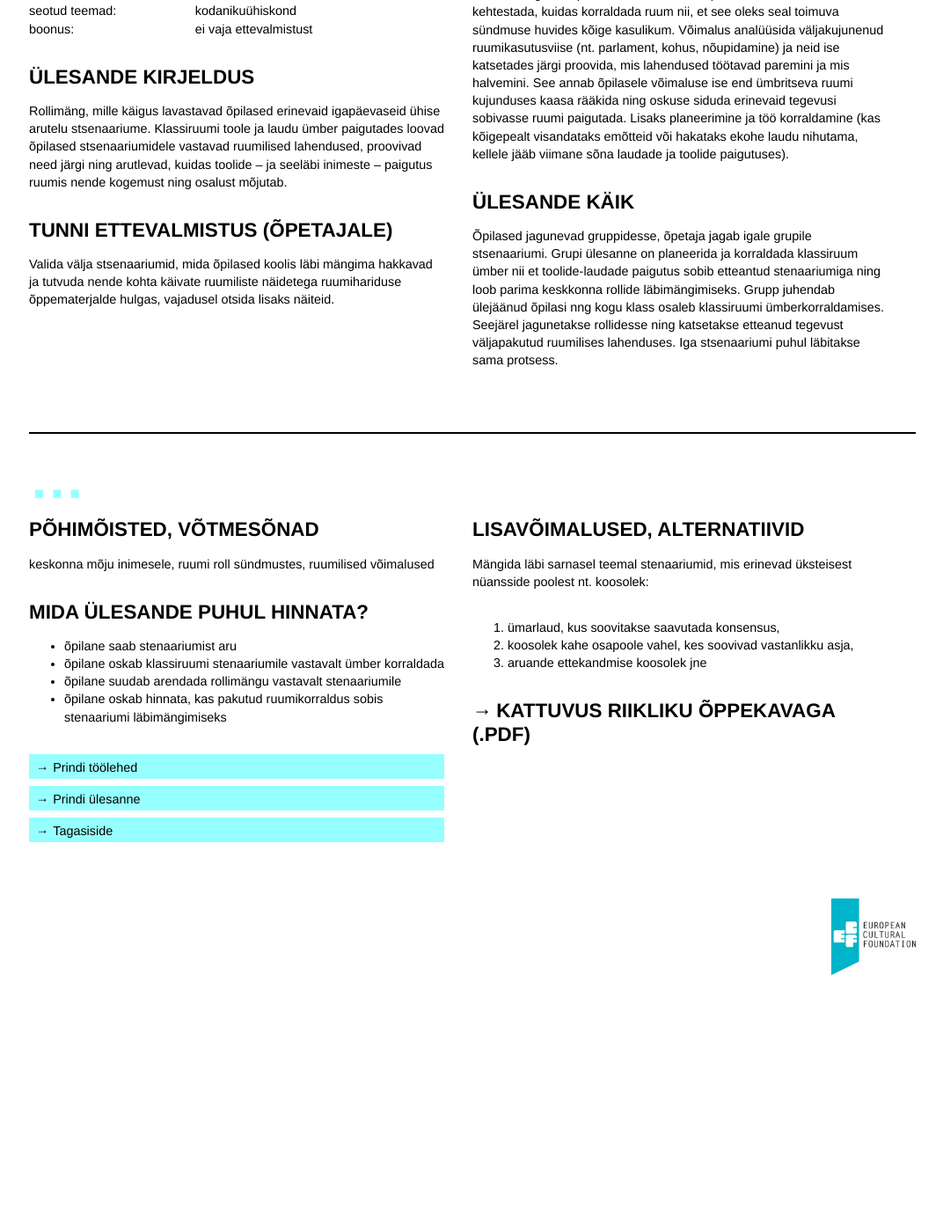
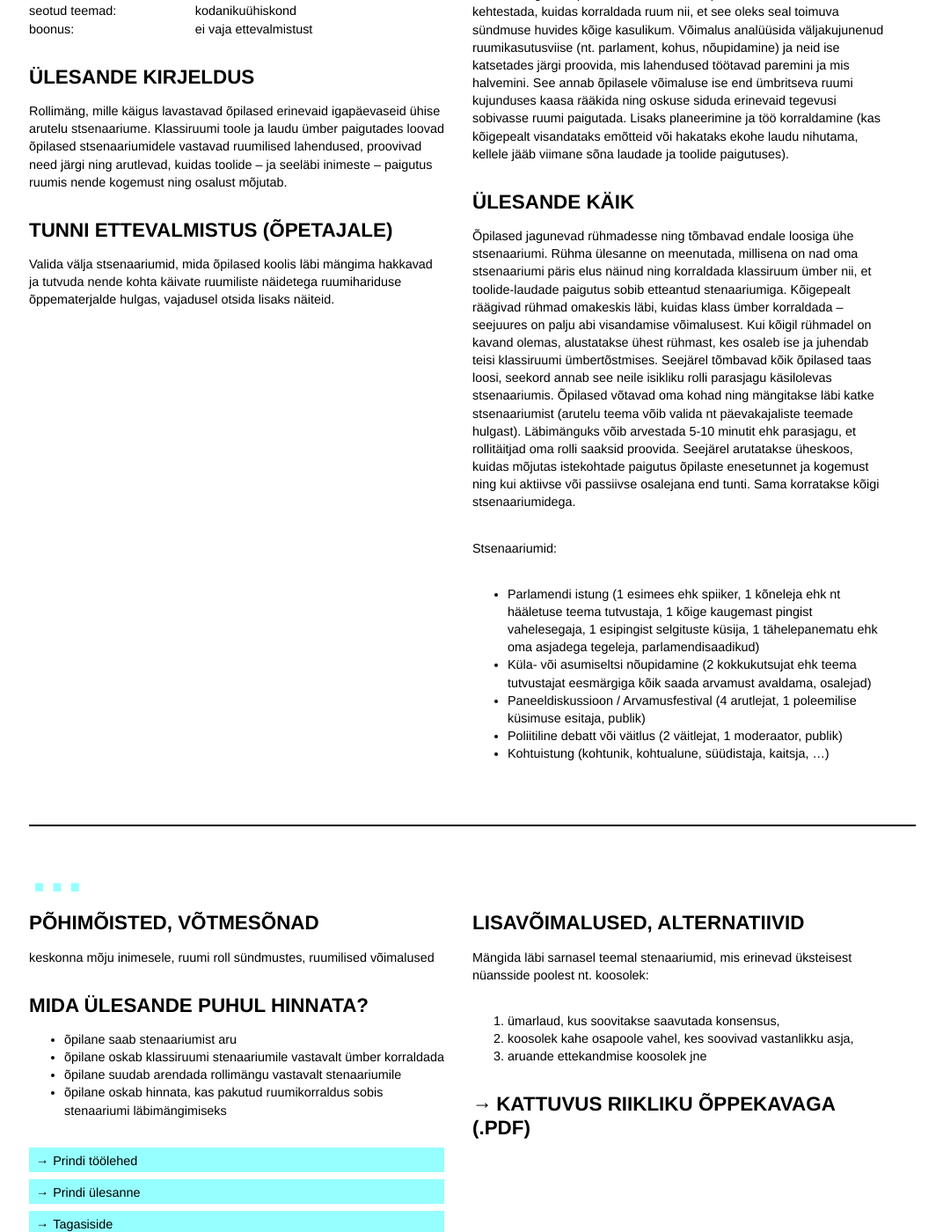
Before and after one commit to ruumiharidus/ruumiharidus.github.io, a Jekyll site: the page built from _posts/2015-12-04-istung.md, in a window 1280 px wide and 1400 px high, scrolled down 1034 px. Shown: the whole window at 88% size, without its empty margins (103-1175 px from the left). Built offline with Jekyll 4.4.1, drawn with Linux system fonts in a browser that asks for light colours; nearby versions of some CDN libraries; before the commit the page ends 2243 px from its top, so only the background shows below that.

Commit message:
Updated 2015-12-04-istung.md

```diff
--- a/_posts/2015-12-04-istung.md
+++ b/_posts/2015-12-04-istung.md
@@ -35,8 +35,15 @@ Valida välja stsenaariumid, mida õpilased koolis läbi mängima hakkavad ja tu
 Ülesande käigus kogevad õpilased, kuidas väikeste ruumiliste muudatustega saab ühte tüüpi ruumi erinevatele vajadustele vastavaks ümber korraldada. Teemad, mida käsitletekse: kuidas ruum mõjutab seal toimuvat tegevust (takistab või aitab kaasa), kuidas ennast ruumis kehtestada, kuidas korraldada ruum nii, et see oleks seal toimuva sündmuse huvides kõige kasulikum. Võimalus analüüsida väljakujunenud ruumikasutusviise (nt. parlament, kohus, nõupidamine) ja neid ise katsetades järgi proovida, mis lahendused töötavad paremini ja mis halvemini. See annab õpilasele võimaluse ise end ümbritseva ruumi kujunduses kaasa rääkida ning oskuse siduda erinevaid tegevusi sobivasse ruumi paigutada. Lisaks planeerimine ja töö korraldamine (kas kõigepealt visandataks emõtteid või hakataks ekohe laudu nihutama, kellele jääb viimane sõna laudade ja toolide paigutuses).
 
 #### Ülesande käik
-Õpilased jagunevad gruppidesse, õpetaja jagab igale grupile stsenaariumi. Grupi ülesanne on planeerida ja korraldada klassiruum ümber nii et toolide-laudade paigutus sobib etteantud stenaariumiga ning loob parima keskkonna rollide läbimängimiseks. Grupp juhendab ülejäänud õpilasi nng kogu klass osaleb klassiruumi ümberkorraldamises. Seejärel jagunetakse rollidesse ning katsetakse etteanud tegevust väljapakutud ruumilises lahenduses.
-Iga stsenaariumi puhul läbitakse sama protsess.
+Õpilased jagunevad rühmadesse ning tõmbavad endale loosiga ühe stsenaariumi. Rühma ülesanne on meenutada, millisena on nad oma stsenaariumi päris elus näinud ning korraldada klassiruum ümber nii, et toolide-laudade paigutus sobib etteantud stenaariumiga. Kõigepealt räägivad rühmad omakeskis läbi, kuidas klass ümber korraldada – seejuures on palju abi visandamise võimalusest. Kui kõigil rühmadel on kavand olemas, alustatakse ühest rühmast, kes osaleb ise ja juhendab teisi klassiruumi ümbertõstmises. Seejärel tõmbavad kõik õpilased taas loosi, seekord annab see neile isikliku rolli parasjagu käsilolevas stsenaariumis. Õpilased võtavad oma kohad ning mängitakse läbi katke stsenaariumist (arutelu teema võib valida nt päevakajaliste teemade hulgast). Läbimänguks võib arvestada 5-10 minutit ehk parasjagu, et rollitäitjad oma rolli saaksid proovida. Seejärel arutatakse üheskoos, kuidas mõjutas istekohtade paigutus õpilaste enesetunnet ja kogemust ning kui aktiivse või passiivse osalejana end tunti. Sama korratakse kõigi stsenaariumidega.
+
+Stsenaariumid:
+
+- Parlamendi istung (1 esimees ehk spiiker, 1 kõneleja ehk nt hääletuse teema tutvustaja, 1 kõige kaugemast pingist vahelesegaja, 1 esipingist selgituste küsija, 1 tähelepanematu ehk oma asjadega tegeleja, parlamendisaadikud)
+- Küla- või asumiseltsi nõupidamine (2 kokkukutsujat ehk teema tutvustajat eesmärgiga kõik saada arvamust avaldama, osalejad)
+- Paneeldiskussioon / Arvamusfestival (4 arutlejat, 1 poleemilise küsimuse esitaja, publik)
+- Poliitiline debatt või väitlus (2 väitlejat, 1 moderaator, publik)
+- Kohtuistung (kohtunik, kohtualune, süüdistaja, kaitsja, …)
 
 </section>
 
```
